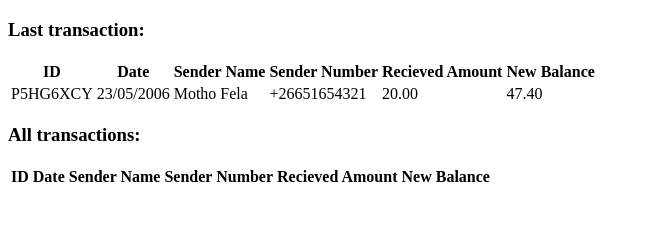
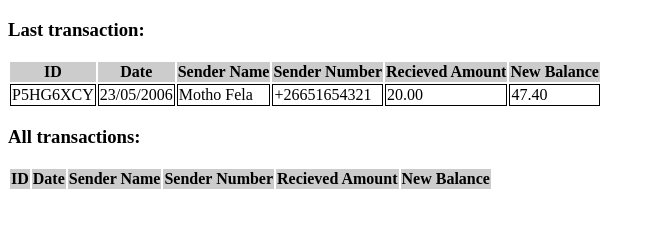
Before and after one commit to Montso/montso.github.io, a plain HTML site: page index.html in a window 1280 px wide. Shown: the part 61-288 px from the top of the page, without its empty margins (0-655 px from the left). Drawn offline with Linux system fonts and the light colour scheme; no server answers.

Commit message:
Updated index.html

```diff
--- a/index.html
+++ b/index.html
@@ -1,5 +1,17 @@
 <!DOCTYPE html>
 <html>
+<head>
+
+<style>
+      th{
+      background-color:#ccc;
+    }
+
+    td{
+    	border: .5px solid #000;
+    }
+</style>
+</head>
 <body>
 
 <h1> M-Pesa API</h1>
```
